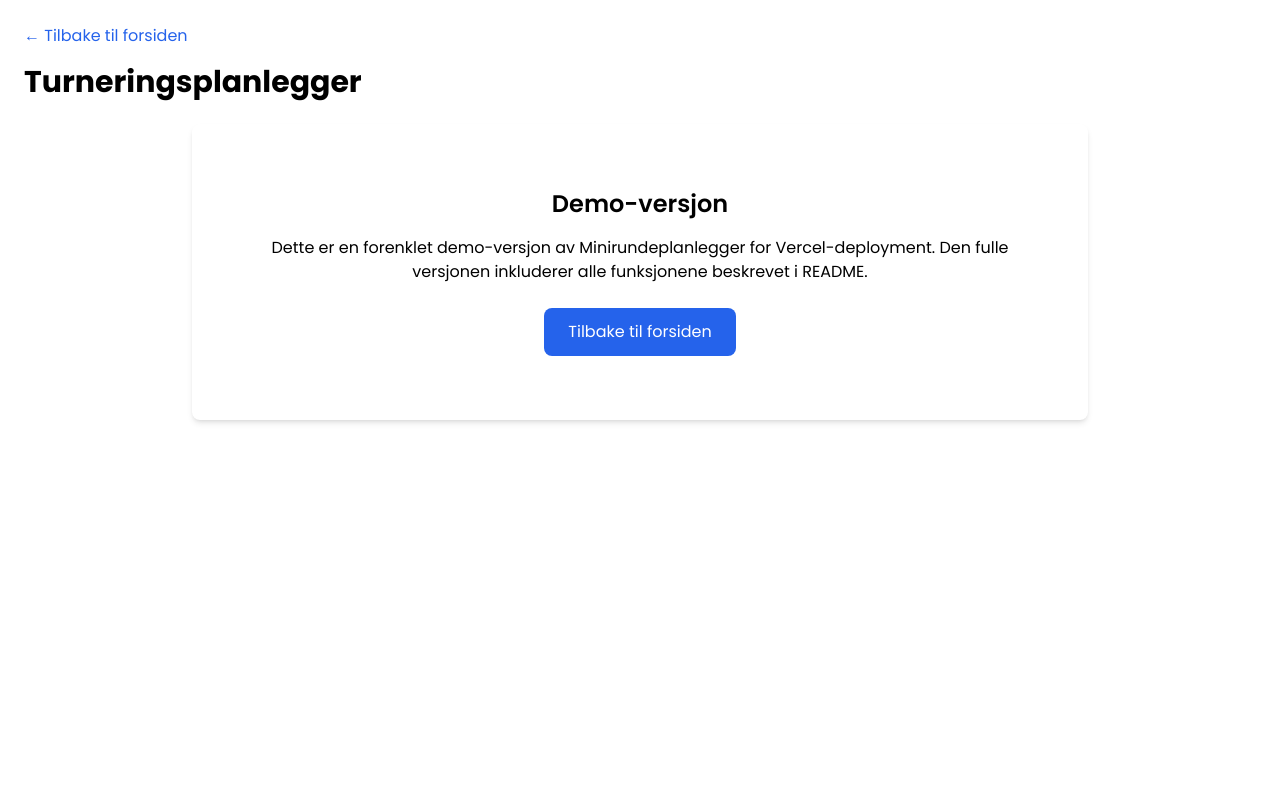
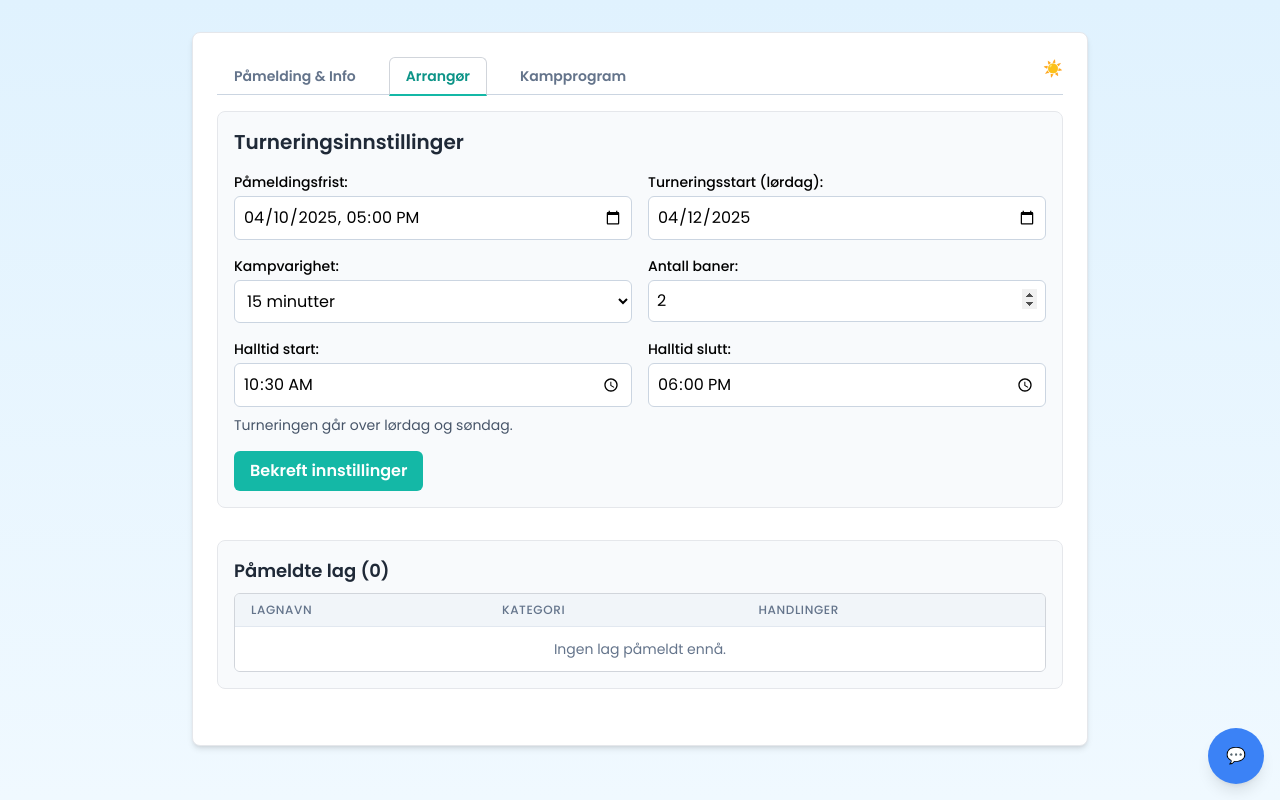
Before and after one commit to lutlei/minirundeplanlegger, a Next.js app: page /planner in a window 1280 px wide. Built offline with nearby package versions, Linux system fonts and the light colour scheme.

Commit message:
Add components.css import and update pages to use full components

```diff
--- a/pages/_app.tsx
+++ b/pages/_app.tsx
@@ -1,4 +1,5 @@
 import "../styles/globals.css";
+import "../styles/components.css";
 import type { AppProps } from "next/app";
 
 export default function App({ Component, pageProps }: AppProps) {
--- a/pages/index.tsx
+++ b/pages/index.tsx
@@ -1,6 +1,6 @@
 import React from 'react';
+import LandingPage from '@/components/LandingPage';
 import Head from 'next/head';
-import Link from 'next/link';
 
 const Home: React.FC = () => {
   return (
@@ -11,23 +11,7 @@ const Home: React.FC = () => {
         <meta name="viewport" content="width=device-width, initial-scale=1" />
         <link rel="icon" href="/favicon.ico" />
       </Head>
-      <main className="min-h-screen flex flex-col items-center justify-center p-6 text-center">
-        <h1 className="text-4xl font-bold mb-6">Velkommen til Minirundeplanlegger</h1>
-        <p className="text-xl mb-8">En enkel og effektiv måte å planlegge fotballturneringer på</p>
-
-        <div className="space-y-4">
-          <Link
-            href="/planner"
-            className="block px-6 py-3 bg-blue-600 text-white rounded-lg hover:bg-blue-700 transition-colors"
-          >
-            Start planlegging
-          </Link>
-
-          <div className="text-sm text-gray-500 mt-10">
-            Vercel demo-deployment
-          </div>
-        </div>
-      </main>
+      <LandingPage />
     </>
   );
 };
--- a/pages/planner.tsx
+++ b/pages/planner.tsx
@@ -1,6 +1,6 @@
 import React from 'react';
+import TournamentPlanner from '@/components/TournamentPlanner';
 import Head from 'next/head';
-import Link from 'next/link';
 
 const PlannerPage: React.FC = () => {
   return (
@@ -11,30 +11,8 @@ const PlannerPage: React.FC = () => {
         <meta name="viewport" content="width=device-width, initial-scale=1" />
         <link rel="icon" href="/favicon.ico" />
       </Head>
-
-      <main className="min-h-screen p-6">
-        <header className="mb-6">
-          <Link href="/" className="text-blue-600 hover:underline">
-            ← Tilbake til forsiden
-          </Link>
-          <h1 className="text-3xl font-bold mt-4">Turneringsplanlegger</h1>
-        </header>
-
-        <div className="max-w-4xl mx-auto bg-white p-6 rounded-lg shadow-md">
-          <div className="text-center p-10">
-            <h2 className="text-2xl font-semibold mb-4">Demo-versjon</h2>
-            <p className="mb-6">
-              Dette er en forenklet demo-versjon av Minirundeplanlegger for Vercel-deployment.
-              Den fulle versjonen inkluderer alle funksjonene beskrevet i README.
-            </p>
-            <Link
-              href="/"
-              className="px-6 py-3 bg-blue-600 text-white rounded-lg hover:bg-blue-700 transition-colors inline-block"
-            >
-              Tilbake til forsiden
-            </Link>
-          </div>
-        </div>
+      <main className="min-h-screen bg-gradient-to-b from-sky-100 to-sky-50 dark:from-slate-900 dark:to-slate-800 py-8 px-4">
+        <TournamentPlanner />
       </main>
     </>
   );
```
